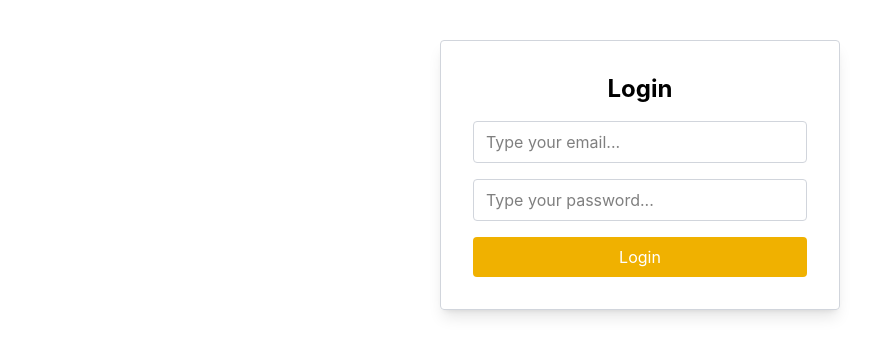
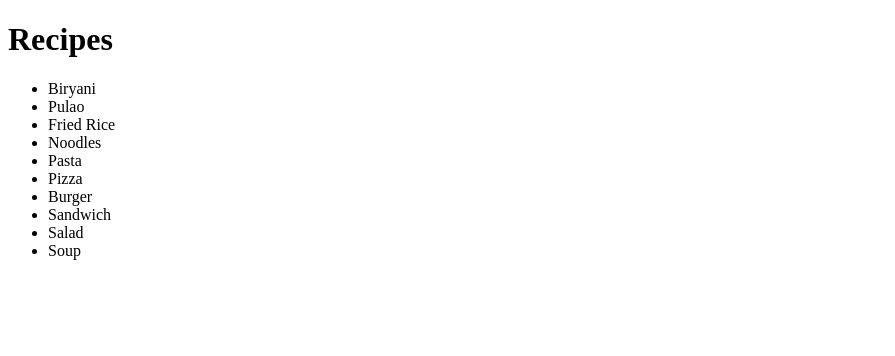
Before and after one commit to githubscientist/js-fsdcweeb4142, a React (Vite) app: page / in a window 1280 px wide. Shown: the top 356 px of the page, without its empty margins (0-895 px from the left). Built offline with nearby package versions, Linux system fonts and the light colour scheme.

Commit message:
list rendering without map method

```diff
--- a/src/App.jsx
+++ b/src/App.jsx
@@ -1,66 +1,37 @@
-// controlled input: an input element whose value is controlled by React state.
+const App = () => {
 
-import { useState } from "react";
+  const recipes = [
+    'Biryani',
+    'Pulao',
+    'Fried Rice',
+    'Noodles',
+    'Pasta',
+    'Pizza',
+    'Burger',
+    'Sandwich',
+    'Salad',
+    'Soup'
+  ];
 
-const App = () => {
-  const [email, setEmail] = useState("");
-  const [password, setPassword] = useState("");
+  // const list = [<li>Biryani</li>];
 
-  const handleLogin = (event) => {
-    event.preventDefault();
-    console.log('Logging in...');
-    console.log(email, password);
+  const list = [];
 
-    // reset the form
-    setEmail("");
-    setPassword("");
+  recipes.forEach(recipe => {
+    list.push(
+      <li>{recipe}</li>
+    )
+  });
 
-    event.target.email.focus();
-  }
+  console.log(list);
 
   return (
-    <div>
-      <form
-        onSubmit={handleLogin}
-        className="flex flex-col gap-4 w-100 mx-auto mt-10 border border-gray-300 rounded p-8 shadow-lg"
-      >
-        <h1
-          className="text-2xl font-bold text-center"
-        >Login</h1>
-        <div
-          className="flex flex-col gap-2"
-        >
-          <input
-            name="email"
-            type="email"
-            placeholder="Type your email..."
-            onChange={(e) => setEmail(e.target.value)}
-            value={email}
-            required
-            className="border border-gray-300 rounded px-3 py-2"
-          />
-        </div>
-
-        <div>
-          <input
-            name="password"
-            type="password"
-            placeholder="Type your password..."
-            value={password}
-            onChange={e => setPassword(e.target.value)}
-            required
-            className="border border-gray-300 rounded px-3 py-2 w-full"
-          />
-        </div>
-
-        <button
-          type="submit"
-          className="bg-yellow-500 text-white rounded px-3 py-2 w-full"
-        >
-          Login
-        </button>
-      </form>
-    </div>
+    <>
+      <h1>Recipes</h1>
+      <ul>
+        {list}
+      </ul>
+    </>
   )
 }
 
--- a/src/main.jsx
+++ b/src/main.jsx
@@ -1,6 +1,7 @@
 import { createRoot } from 'react-dom/client'
 import App from './App'
-import './index.css'
+// remove the comment line below to enable tailwind css
+// import './index.css'
 
 createRoot(document.getElementById('root')).render(
   <div>
```
